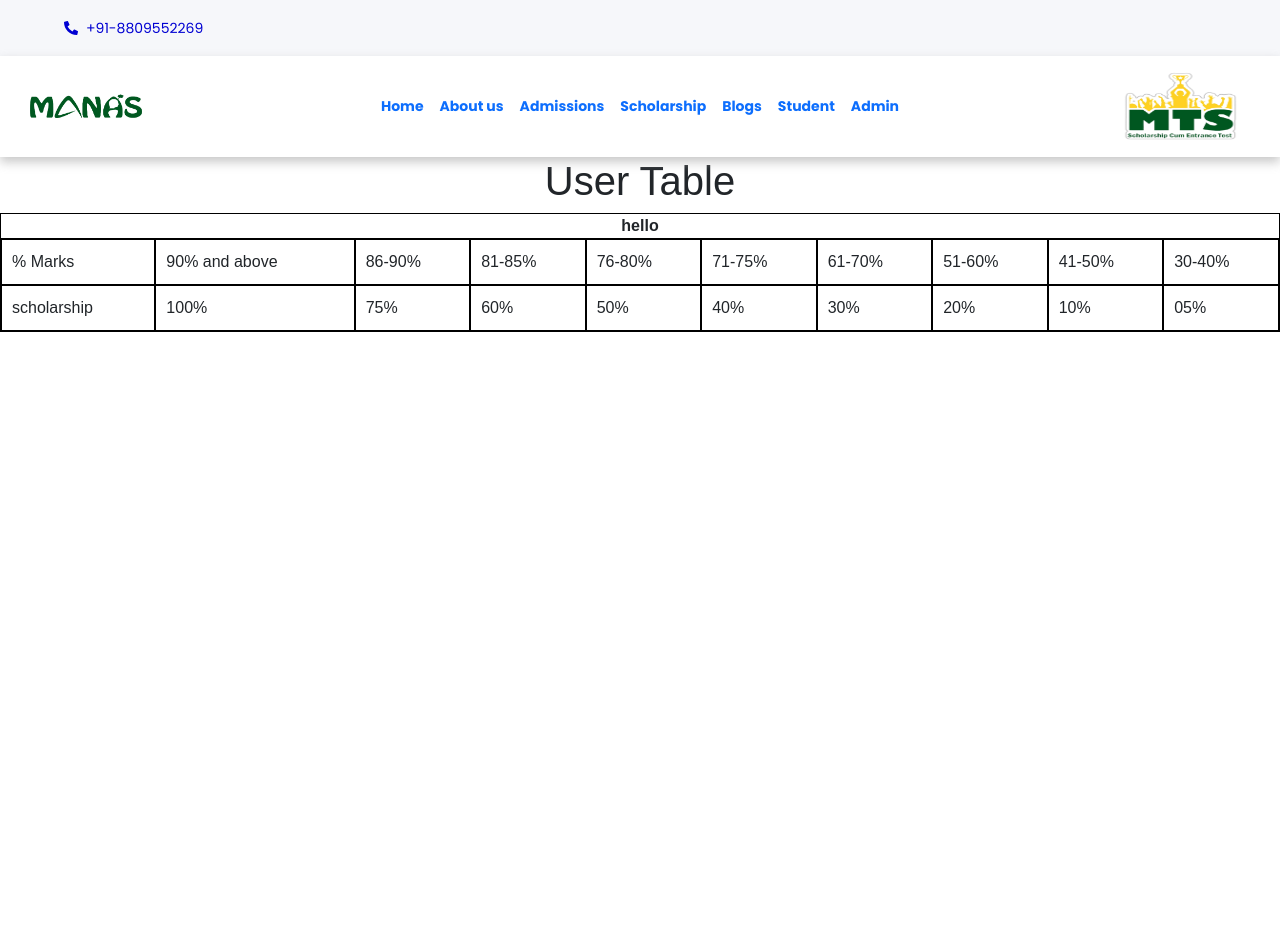
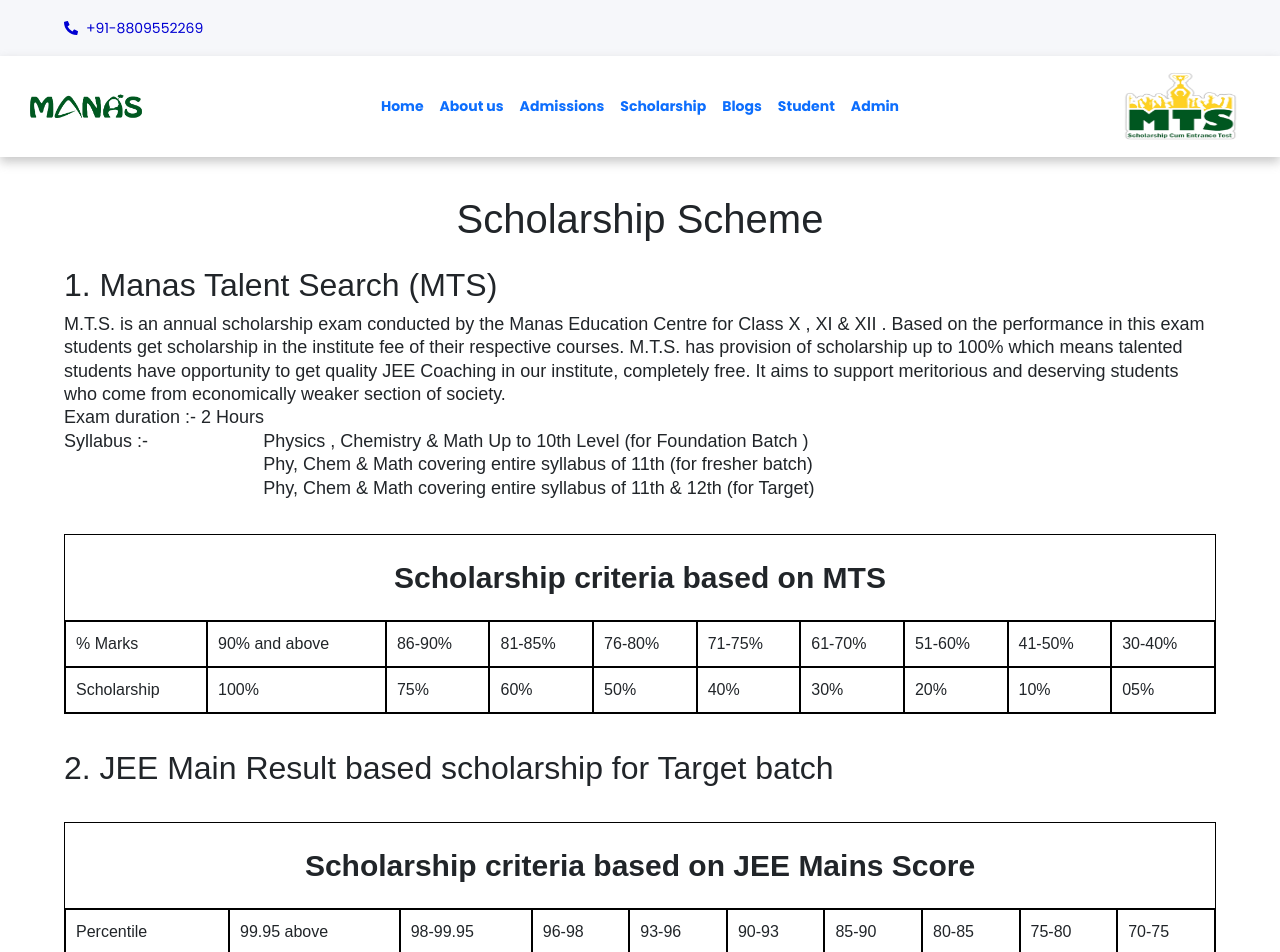
Before and after one commit to imf-ali/Manas-Frontend, a React (Create React App) app: page /scholarship in a window 1280 px wide. Shown: the top 952 px of the page. Before the commit the page ends 800 px from the top, so only its background shows below. Built offline with nearby package versions, Linux system fonts and the light colour scheme; the HTML template or start-up script is replaced by a standard one; a web font is replaced by a local one.

Commit message:
scholarship page done

```diff
--- a/src/Components/Table.js
+++ b/src/Components/Table.js
@@ -1,18 +1,18 @@
 import React from "react";
 import styles from "./Table.module.css";
-const Table = ({ data }) => {
+const Table = ({ data, head }) => {
   return (
     <table className={styles.table}>
       <tr>
-        <th colSpan={10} className={styles.table}>
-          hello
+        <th colSpan={10} className={styles.head}>
+          {head}
         </th>
       </tr>
       <tbody>
         {data.map((item) => (
           <td key={item.id}>
-            <tr className={styles.head}>{item.name}</tr>
-            <tr className={styles.head}>{item.value}</tr>
+            <tr className={styles.data}>{item.name}</tr>
+            <tr className={styles.data}>{item.value}</tr>
           </td>
         ))}
       </tbody>
--- a/src/Components/Table.module.css
+++ b/src/Components/Table.module.css
@@ -1,13 +1,22 @@
 .table {
+  margin: 3% auto;
   border: 1px solid black;
   border-collapse: collapse;
   width: 100%;
 }
 .head {
+  border: 1px solid black;
+  font-size: 30px;
+  padding: 20px;
+}
+.data {
   display: flex;
   text-align: center;
+  align-content: center;
   /* flex-wrap: wrap; */
   border: 1px solid black;
   border-collapse: collapse;
+  text-align: center;
+  margin: auto;
   padding: 10px;
 }
--- a/src/Screen/Scholarship.js
+++ b/src/Screen/Scholarship.js
@@ -1,8 +1,9 @@
 import React from "react";
 import Table from "../Components/Table";
+import styles from "./Scholarship.module.css";
 const Scholarship = () => {
-  const data = [
-    { id: 1, name: "% Marks", value: "scholarship" },
+  const data1 = [
+    { id: 1, name: "% Marks", value: "Scholarship" },
     { id: 2, name: "90% and above", value: "100%" },
     { id: 3, name: "86-90%", value: "75%" },
     { id: 4, name: "81-85%", value: "60%" },
@@ -13,11 +14,63 @@
     { id: 9, name: "41-50%", value: "10%" },
     { id: 9, name: "30-40%", value: "05%" },
   ];
+  const data2 = [
+    { id: 1, name: "Percentile", value: "Scholarship" },
+    { id: 2, name: "99.95 above ", value: "100%" },
+    { id: 3, name: "98-99.95 ", value: "75%" },
+    { id: 4, name: "96-98 ", value: "60%" },
+    { id: 5, name: "93-96", value: "50%" },
+    { id: 6, name: "90-93 ", value: "40%" },
+    { id: 7, name: "85-90", value: "30%" },
+    { id: 8, name: "80-85", value: "20%" },
+    { id: 9, name: "75-80 ", value: "10%" },
+    { id: 9, name: "70-75 ", value: "05%" },
+  ];
+  const head1 = "Scholarship criteria based on MTS";
+  const head2 = "Scholarship criteria based on JEE Mains Score";
 
   return (
-    <div>
-      <h1>User Table</h1>
-      <Table data={data} />
+    <div className={styles.main}>
+      <h1>Scholarship Scheme</h1>
+      <div className={styles.container}>
+        <h2>1. Manas Talent Search (MTS) </h2>
+        <p>
+          M.T.S. is an annual scholarship exam conducted by the Manas Education
+          Centre for Class X , XI & XII . Based on the performance in this exam
+          students get scholarship in the institute fee of their respective
+          courses. M.T.S. has provision of scholarship up to 100% which means
+          talented students have opportunity to get quality JEE Coaching in our
+          institute, completely free. It aims to support meritorious and
+          deserving students who come from economically weaker section of
+          society.
+          <br /> Exam duration :- 2 Hours
+          <br />
+          <div className={styles.content}>
+            <div>Syllabus :- </div>
+            <div>
+              Physics , Chemistry & Math Up to 10th Level (for Foundation Batch
+              ) <br />
+              Phy, Chem & Math covering entire syllabus of 11th (for fresher
+              batch) <br />
+              Phy, Chem & Math covering entire syllabus of 11th & 12th (for
+              Target)
+            </div>
+          </div>
+        </p>
+      </div>
+      <Table data={data1} head={head1} />
+      <div className={styles.container}>
+        <h2>2. JEE Main Result based scholarship for Target batch</h2>
+      </div>
+      <Table data={data2} head={head2} />
+      <div className={styles.container}>
+        <h2>3. Encouragement Scholarship for Girl </h2>
+        <li style={{ marginLeft: "3%" }}>
+          {" "}
+          10 Percent additional scholarship will be given to every girl student
+          to encourage them to pursue engineering education.{" "}
+        </li>
+      </div>
     </div>
   );
 };
--- /dev/null
+++ b/src/Screen/Scholarship.module.css
@@ -0,0 +1,16 @@
+.main {
+  margin: 3% 5%;
+}
+
+.container {
+  margin: 2% auto;
+  text-align: left;
+  line-height: 1.3;
+  font-size: 18px;
+}
+
+.content {
+  display: flex;
+  gap: 10%;
+  flex-direction: row;
+}
```
